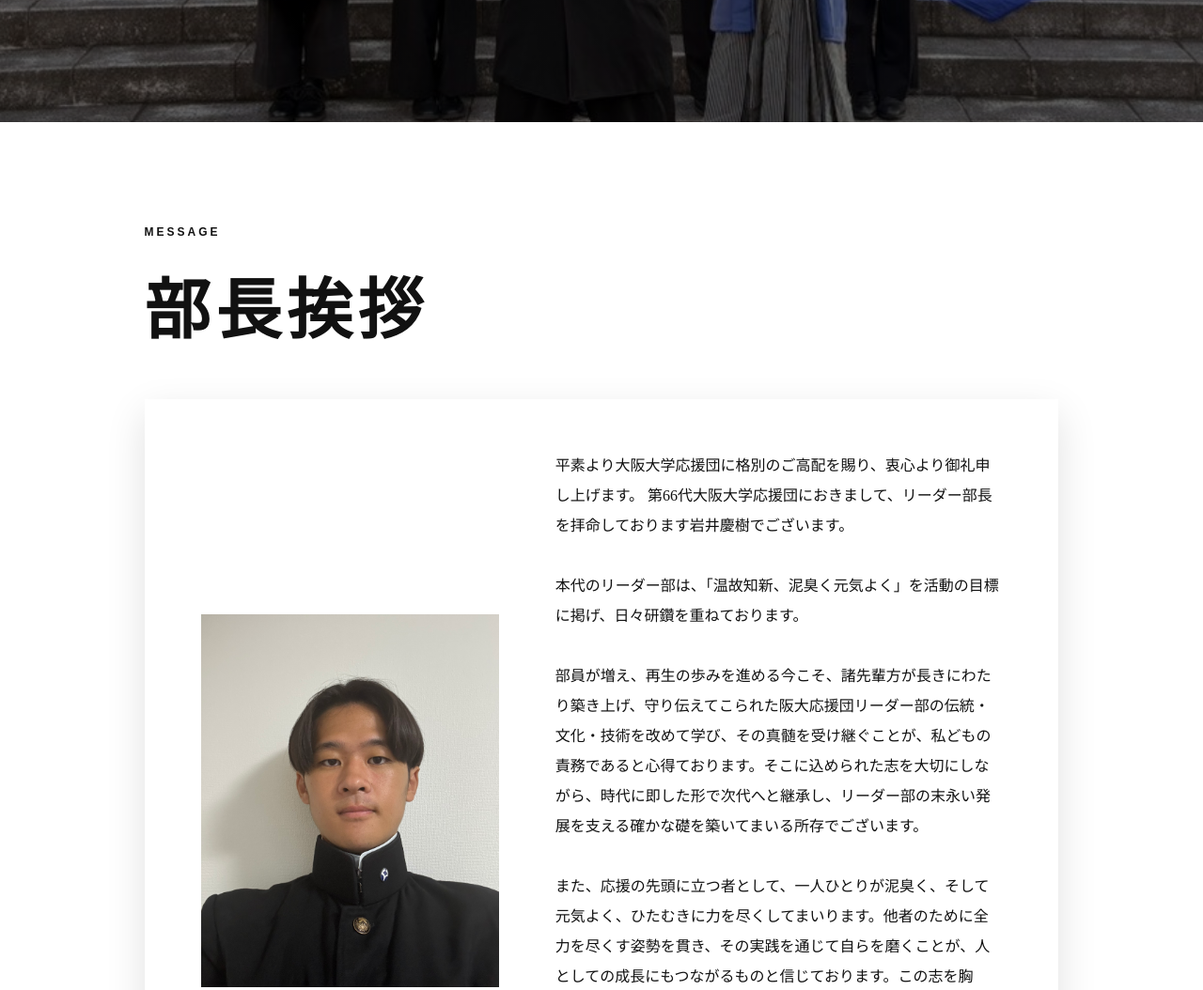
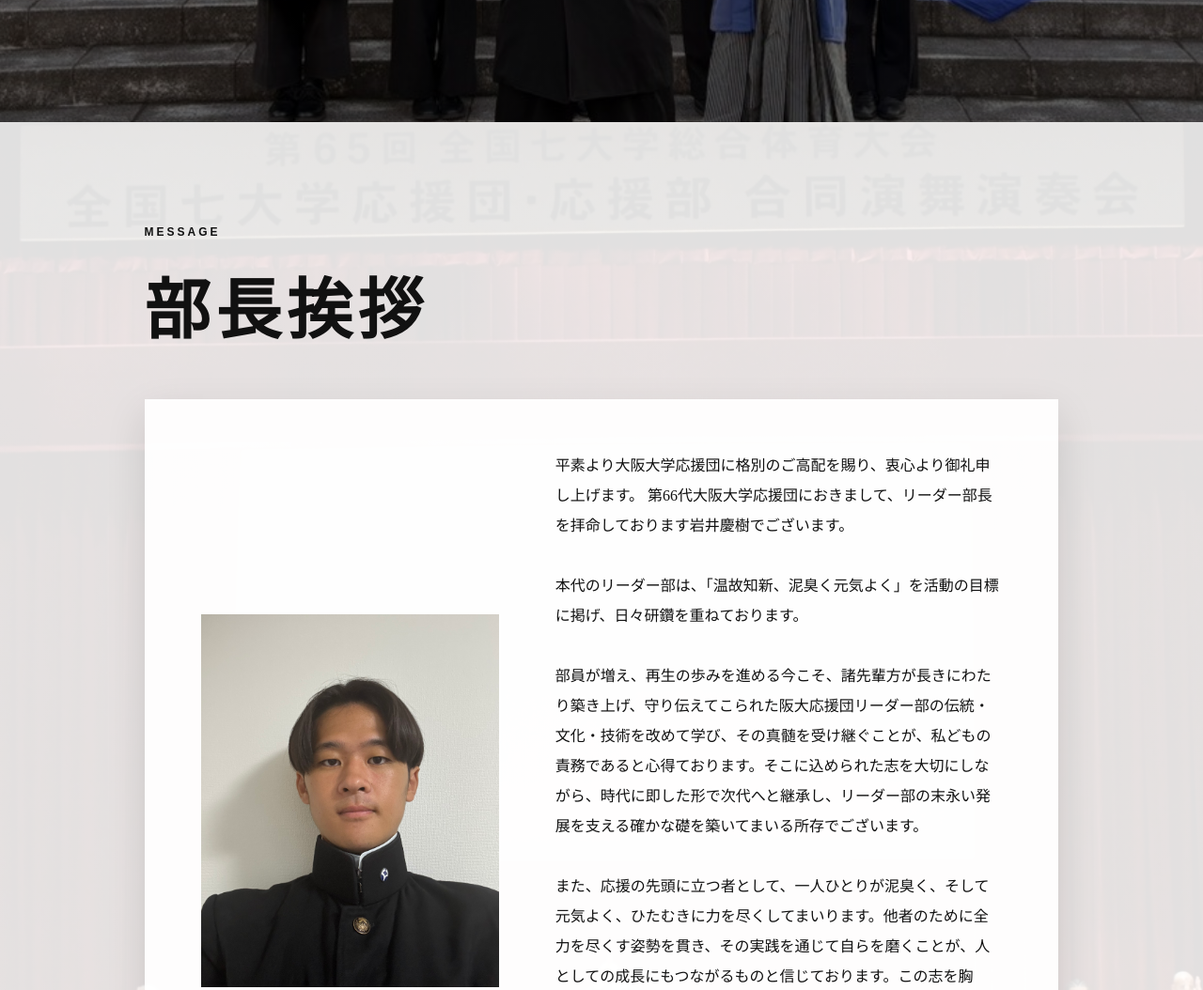
Before and after one commit to sakkun0607-jpg/ou-cheering-party-archive, a plain HTML site: page leader.html in a window 1280 px wide. Shown: the part 520-1574 px from the top of the page at 94% size. Drawn offline with Linux system fonts and the light colour scheme.

Commit message:
リーダー部長挨拶にhonooを背景表示

```diff
--- a/css/leader.css
+++ b/css/leader.css
@@ -87,7 +87,13 @@
 
 .leader-greeting {
     padding: 110px 12%;
-    background: #ffffff;
+    background-color: #ffffff;
+    background-image:
+        linear-gradient(rgba(255, 255, 255, 0.88), rgba(255, 255, 255, 0.88)),
+        url("../images/honoo.jpg");
+    background-size: cover;
+    background-position: center;
+    background-repeat: no-repeat;
     color: #111111;
 }
 
```
Also changed, not shown: images/honoo.jpg (added).
